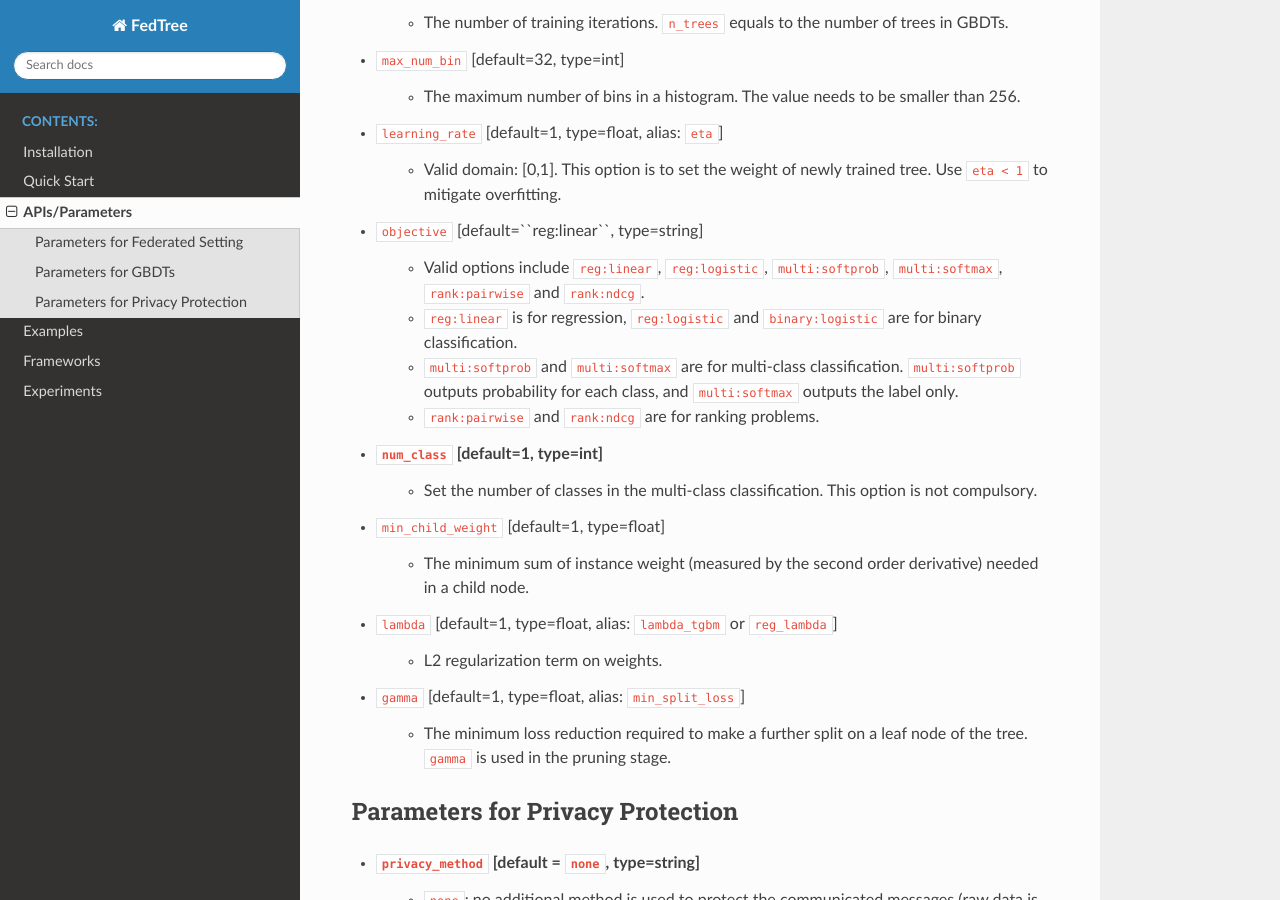
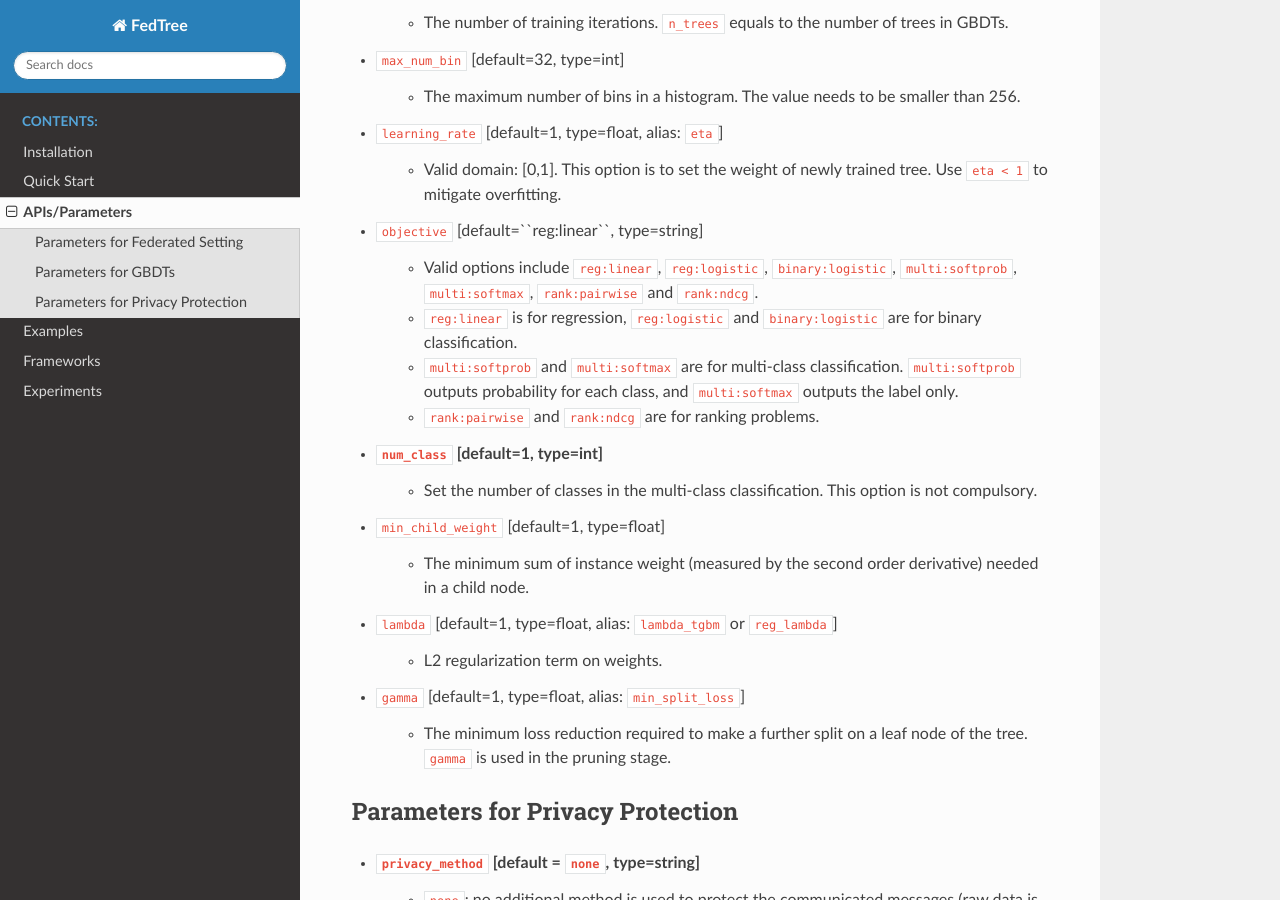
Before and after one commit to Xtra-Computing/FedTree, a Sphinx documentation site: the page built from docs/source/Parameters.rst, in a window 1280 px wide and 900 px high, scrolled down 1772 px. Built offline with Sphinx 7.4.7 and the Read the Docs theme 2.0.0, drawn with Linux system fonts in a browser that asks for light colours.

Commit message:
Update doc

```diff
--- a/docs/source/Parameters.rst
+++ b/docs/source/Parameters.rst
@@ -77,7 +77,7 @@ Parameters for GBDTs
 
 * ``objective`` [default=``reg:linear``, type=string]
 
-    - Valid options include ``reg:linear``, ``reg:logistic``, ``multi:softprob``,  ``multi:softmax``, ``rank:pairwise`` and ``rank:ndcg``.
+    - Valid options include ``reg:linear``, ``reg:logistic``, ``binary:logistic``, ``multi:softprob``,  ``multi:softmax``, ``rank:pairwise`` and ``rank:ndcg``.
     - ``reg:linear`` is for regression, ``reg:logistic`` and ``binary:logistic`` are for binary classification.
     - ``multi:softprob`` and ``multi:softmax`` are for multi-class classification. ``multi:softprob`` outputs probability for each class, and ``multi:softmax`` outputs the label only.
     - ``rank:pairwise`` and ``rank:ndcg`` are for ranking problems.
```
